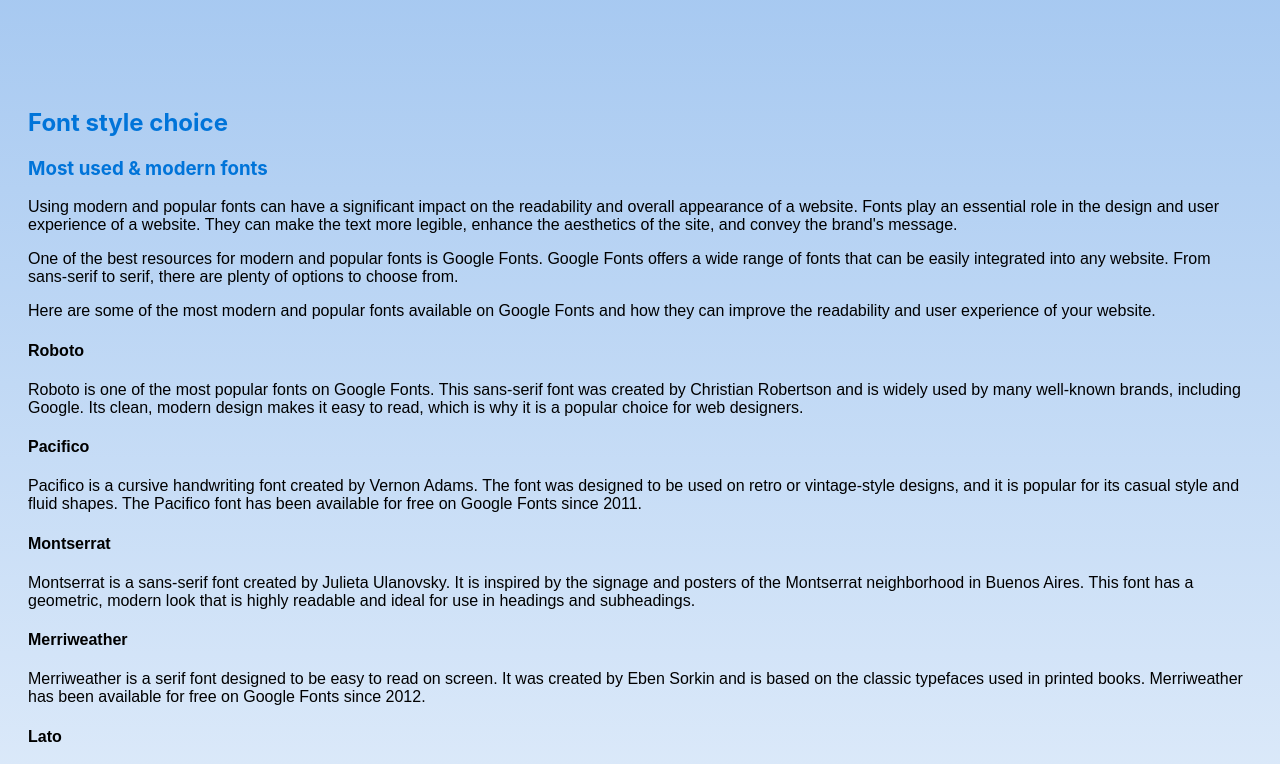
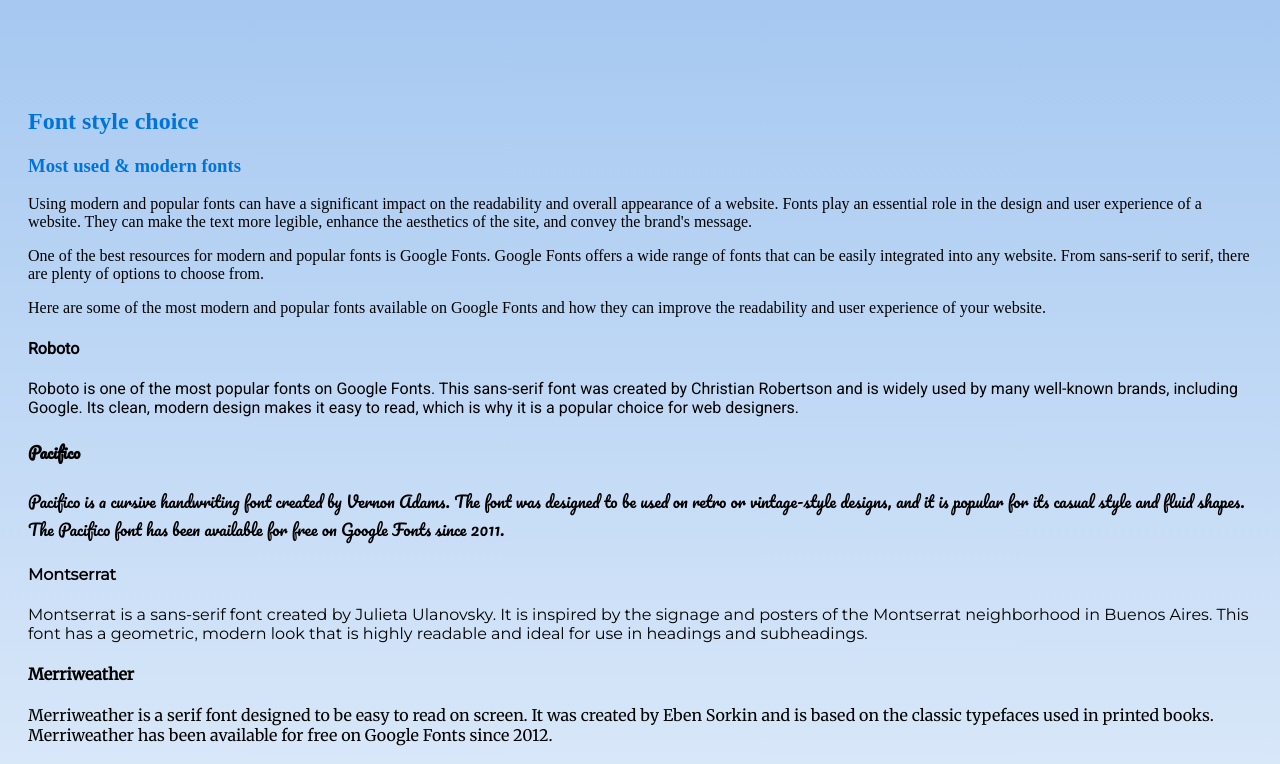
Before and after one commit to dasyx/design_system, a plain HTML site: page index.html in a window 1280 px wide. Shown: the part 1402-2166 px from the top of the page. Drawn offline with Linux system fonts and the light colour scheme.

Commit message:
font display fix

```diff
--- a/index.html
+++ b/index.html
@@ -6,6 +6,7 @@
     <meta name="viewport" content="width=device-width, initial-scale=1.0" />
     <title>Design system</title>
     <link rel="stylesheet" href="styles.css" />
+    <link href="https://fonts.googleapis.com/css?family=Roboto|Montserrat|Lato|Merriweather|Pacifico|Lobster&display=swap" rel="stylesheet">
   </head>
   <body>
     <main class="container">
--- a/styles.css
+++ b/styles.css
@@ -20,38 +20,6 @@
     src: url('https://fonts.googleapis.com/css?family=Nunito');
 }
 
-
-@font-face {
-    font-family: 'Roboto';
-    src: url('https://fonts.googleapis.com/css?family=Roboto');
-}
-@font-face {
-    font-family: 'Montserrat';
-    src: url('https://fonts.googleapis.com/css?family=Montserrat');
-}
-@font-face {
-    font-family: 'Lato';
-    src: url('https://fonts.googleapis.com/css?family=Lato');
-}
-@font-face {
-    font-family: 'Pacifico';
-    font-style: normal;
-    font-weight: 400;
-    src: url('https://fonts.googleapis.com/css?family=Pacifico');
-}
-@font-face {
-    font-family: 'Merriweather';
-    font-style: normal;
-    font-weight: 400;
-    src: url('https://fonts.googleapis.com/css?family=Merriweather');
-}
-@font-face {
-    font-family: 'Lobster';
-    font-style: normal;
-    font-weight: 400;
-    src: url('https://fonts.googleapis.com/css?family=Lobster');
-}
-
 body {
     background: linear-gradient(to bottom, #4a90e2, #ffffff);
 }
@@ -62,14 +30,14 @@ h1 {
     font-family: 'Nunito', sans-serif;
 }
 
-h2,
-h3 {
+.color h2,
+.color h3 {
     text-align: left;
     color: #fff;
     font-family: 'Inter', sans-serif;
 }
 
-h4, p {
+.color h4, .color p {
     font-family: 'Source Sans Pro', sans-serif;
 }
 
```
